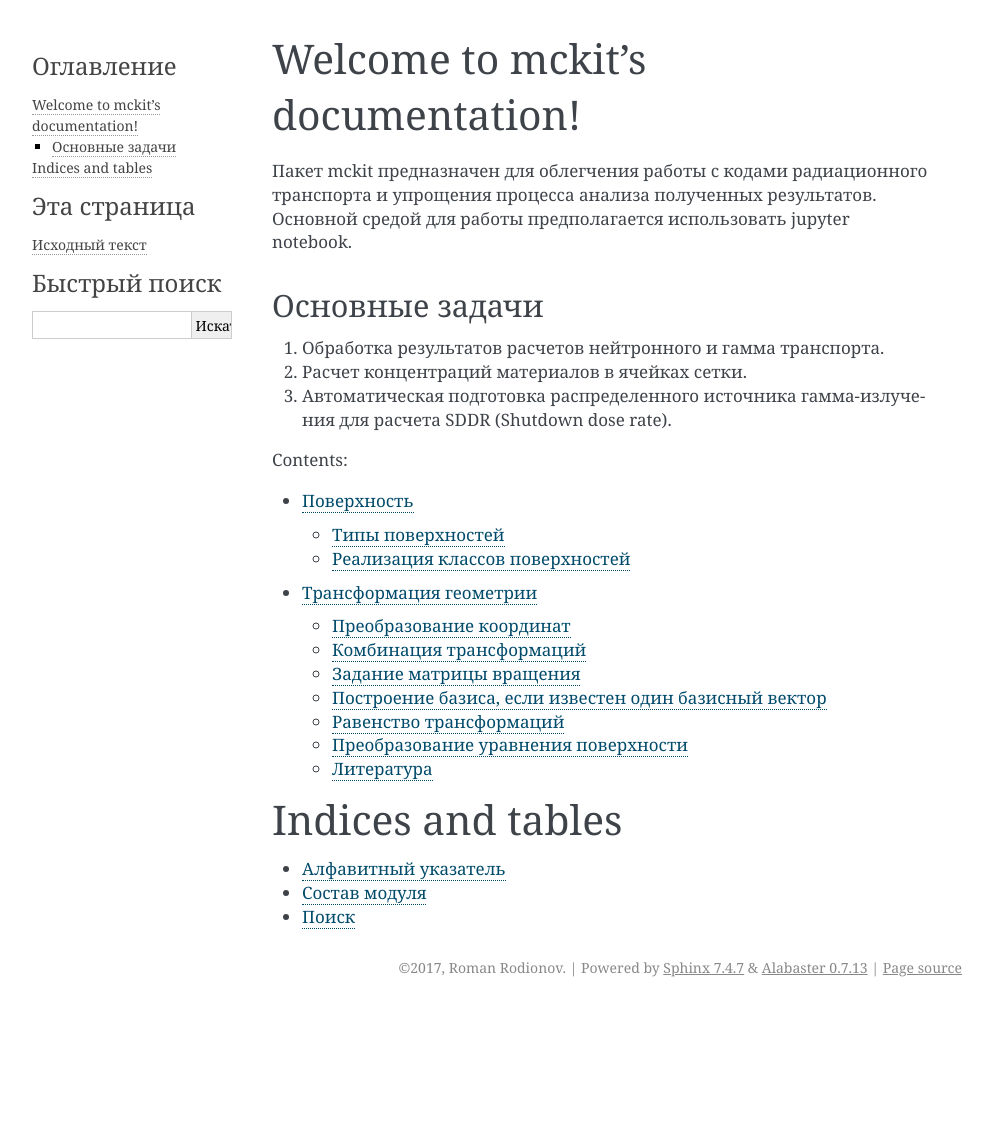
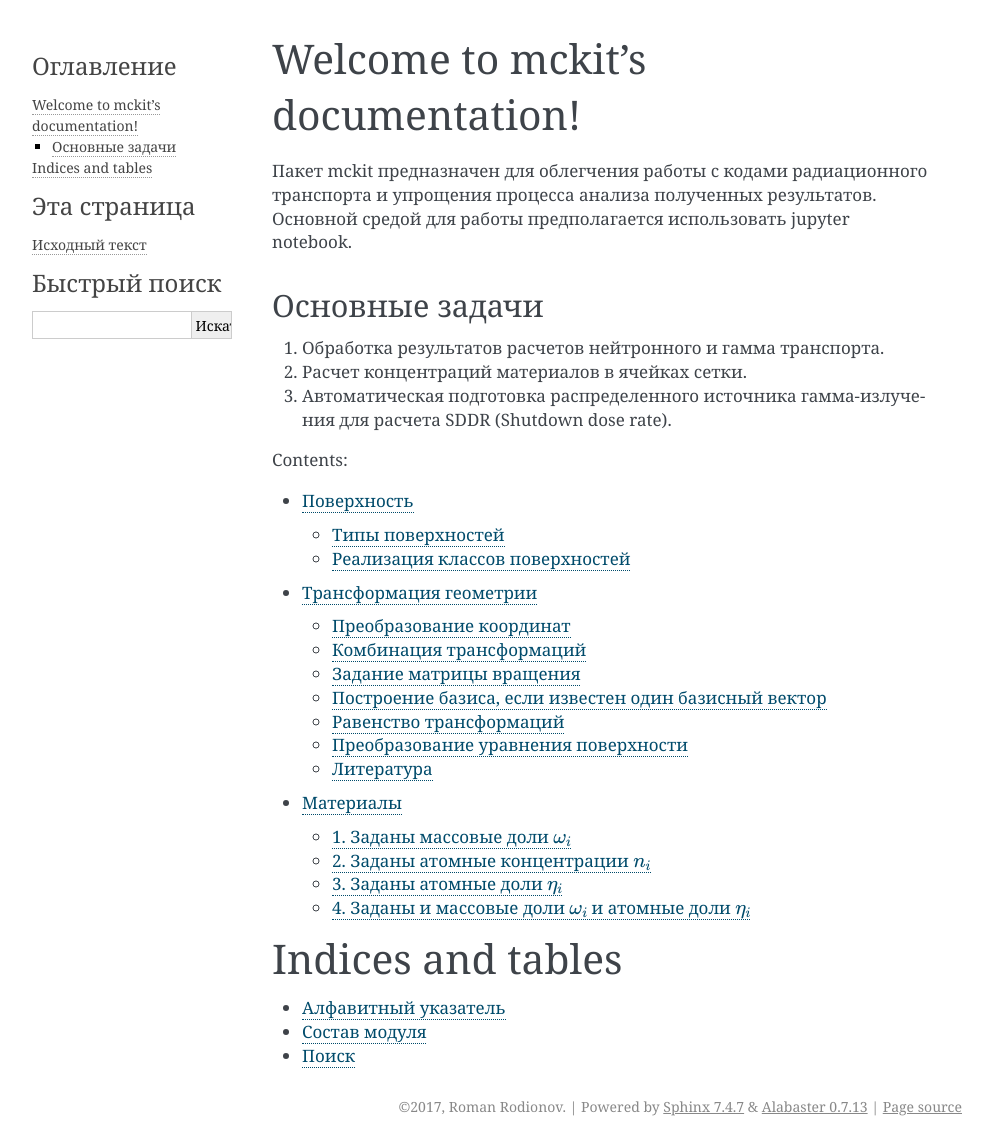
Before and after one commit to rorni/mckit, a Sphinx documentation site: the page built from doc/source/index.rst, in a window 1280 px wide. Shown: the whole page, without its empty margins (148-1141 px from the left). Built offline with Sphinx 7.4.7, drawn with Linux system fonts in a browser that asks for light colours; before the commit the page ends 1007 px from its top, so only the background shows below that; some of the changed lines change nothing that is shown.

Commit message:
adding material documentation

```diff
--- a/doc/source/index.rst
+++ b/doc/source/index.rst
@@ -26,6 +26,7 @@
 
    surface
    transformation
+   material
 
 
 
--- /dev/null
+++ b/doc/source/material.rst
@@ -0,0 +1,75 @@
+.. _material
+
+Материалы
+=========
+
+Материал задает изотопный состав и плотность (как массовую так и атомную) среды.
+Плотность среды можно характеризовать либо массовой плотностью :math:`\rho`,
+либо концентрацией атомов вещества :math:`n`. Соответственно, эти две величины
+связаны между собой соотношениями:
+
+.. math:: n = \cfrac{\rho N_a}{\mu}
+   :label: n_rho
+
+.. math:: \rho = \cfrac{n \mu}{N_a}
+   :label: rho_n
+
+где :math:`\mu` - молярная масса вещества, :math:`N_a` - число Авогадро.
+Проще всего с материалами работать, если заданы концентрации изотопов и молярная
+масса вещества :math:`\mu`. Полная концентрация атомов вещества в этом случае
+можно найти просуммировав концентрации всех изотопов:
+
+.. math:: n=\sum_i{n_i}
+
+Поэтому будем находить именно эти величины. Изотопный состав можно задать
+несколькими способами.
+
+1. Заданы массовые доли :math:`\omega_i`
+----------------------------------------
+
+.. math:: \mu&=\left(\sum_i{\cfrac{\omega_i}{\mu_i}}\right)^{-1}\\
+   n_i &= \mu n \cfrac{\omega_i}{\mu_i}
+
+В случае, если задана массовая плотность вещества, то полную концентацию можно
+найти по формуле :eq:`n_rho` после вычисления :math:`\mu`.
+
+2. Заданы атомные концентрации :math:`n_i`
+------------------------------------------
+
+.. math:: \mu=\cfrac{\sum_i{n_i \mu_i}}{n}
+
+Здесь нет нужды задавать плотность. Если плотность задана, то см. следующий
+пункт.
+
+3. Заданы атомные доли :math:`\eta_i`
+-------------------------------------
+
+Атомная доля вычисляется по формуле :math:`\eta_i = \cfrac{N_i}{N}`, где
+:math:`N_i` - число атомов i-го изотопа, :math:`N` - полное число атомов.
+
+.. math:: \mu=\sum_i{\eta_i \mu_i}
+
+Если задана массовая плотность вещества, то концентрация рассчитывается по
+формуле :eq:`n_rho`.
+
+4. Заданы и массовые доли :math:`\omega_i` и атомные доли :math:`\eta_i`
+------------------------------------------------------------------------
+
+.. math:: \mu=\cfrac{\mu I_\omega + J_\eta}{\mu J_\omega + I_\eta}\\
+   I_\omega = \sum_i{\omega_i}\\
+   I_\eta = \sum_i{\eta_i}\\
+   J_\omega = \sum_i{\cfrac{\omega_i}{\mu_i}}\\
+   J_\eta = \sum_i{\eta_i \mu_i}
+
+Отсюда можно прийти к уравнению относительно :math:`\mu`:
+
+.. math:: J_\omega\mu^2 + (I_\eta-I_\omega)\mu - J_\eta=0
+
+Решая это уравнение можно найти молярную массу вещества:
+
+.. math:: \mu=\cfrac{\sqrt{(I_\eta-I_\omega)^2+4J_\omega J_\eta}-
+   (I_\eta-I_\omega)}{2J_\omega}
+
+Недостающие концентрации можно посчитать по формуле:
+
+.. math:: n_i = \mu n \cfrac{\omega_i}{\mu_i}
```
